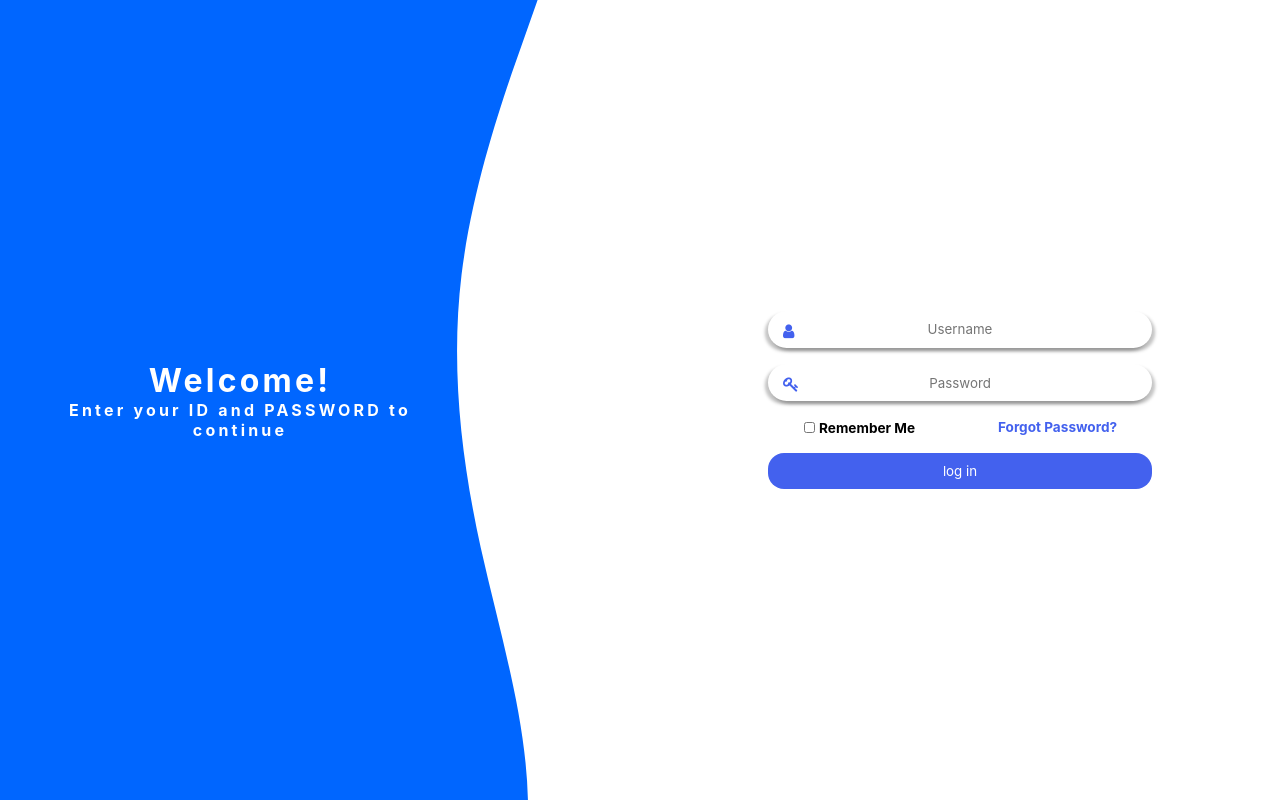
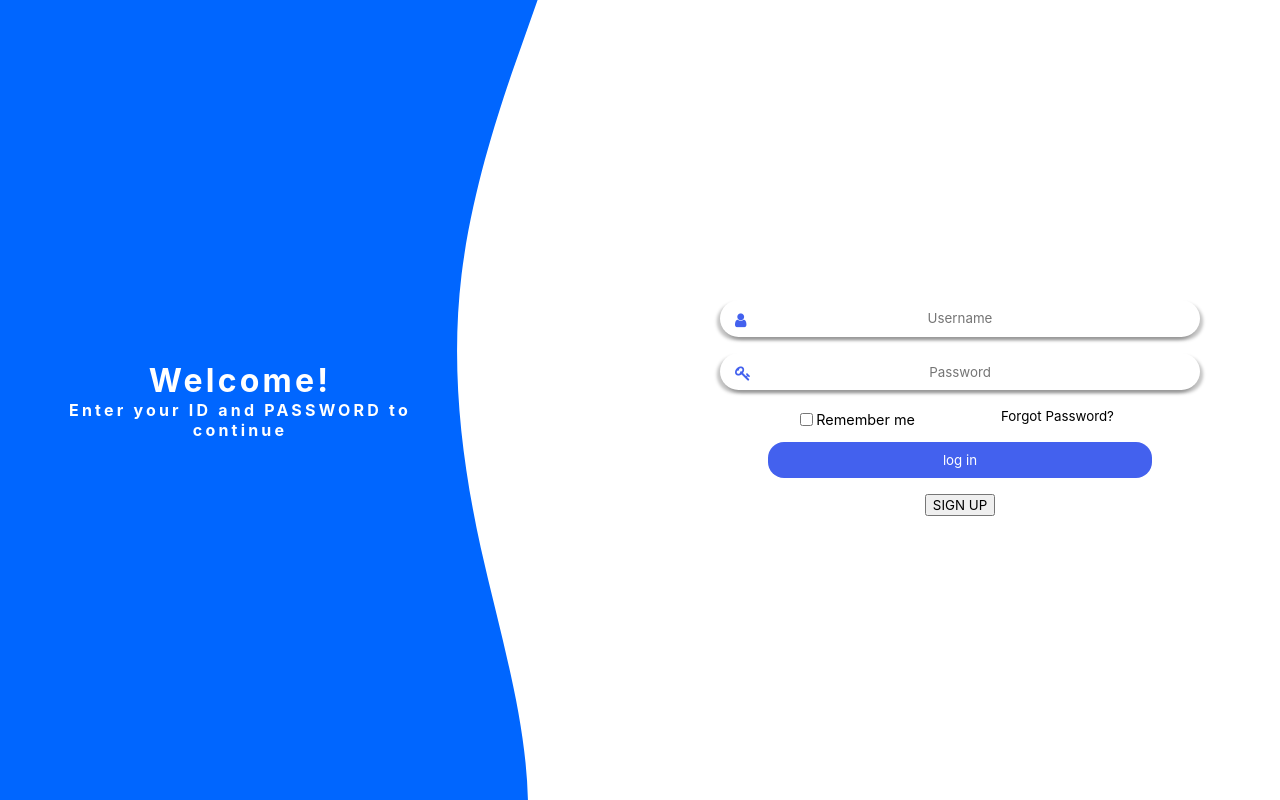
Before and after one commit to czcAndy/React_login_animated, a React (Create React App) app: page / in a window 1280 px wide. Built offline with nearby package versions, Linux system fonts and the light colour scheme.

Commit message:
Splits up the Background component in multiple components (Not completed yet)

```diff
--- a/src/components/background/Background.js
+++ b/src/components/background/Background.js
@@ -1,3 +1,4 @@
+import Form from "../form/Form";
 import styles from "./Background.module.css";
 
 const Background = (props) => {
@@ -8,26 +9,8 @@ const Background = (props) => {
         <h3>Enter your ID and PASSWORD to continue</h3>
       </div>
       <div className={styles.form_control}>
-        <form className={styles.form}>
-          <div className={styles.input_wrapper}>
-            <i class="fa fa-user icon"/>
-            <input className={styles.input} id="username" type="text" placeholder="Username"/>
-          </div>
-          <div className={styles.input_wrapper}>
-            <i class="fa fa-key icon"/>
-          <input className={styles.input} id="password" type="password" placeholder="Password" />
-          </div>
-          <div className={styles.other_actions}>
-            <li className={styles.li}>
-              <input className={styles.checkbox} type="checkbox" id="remember_me" />
-              <label className={styles.label} for="remember_me">Remember Me</label>
-            </li>
-              <button className={styles.link}>Forgot Password?</button>
-          </div>
-          <button className={styles.submit} type="submit">
-            log in
-          </button>
-        </form>
+        <Form></Form>
+        <button className={styles.link}>SIGN UP</button>
       </div>
     </div>
   );
--- a/src/components/background/Background.module.css
+++ b/src/components/background/Background.module.css
@@ -1,11 +1,3 @@
-:root{
-    --persian-blue: #3f37c9ff;
-    --ultramarine-blue: #4361eeff;
-
-    --main-color: var(--persian-blue);
-    --seondary-color: var(--ultramarine-blue);
-}
-
 .hero {
     width: 100vw;
     height: 100vh;
@@ -48,106 +40,3 @@
     justify-content: center;
     flex-direction: column;
 }
-
-.form {
-    display: flex;
-    flex-direction: column;
-    align-items: center;
-    justify-content: center;
-    width: 30rem;
-    background-color: white;
-}
-
-.input{
-    box-shadow: -0.2rem 0.2rem 0.2rem rgba(0, 0, 0, 0.233), 0.2rem 0.2rem 0.2rem rgba(0, 0, 0, 0.233);
-    width: 100%;
-    padding: 0.8em;
-    border: none;
-    border-radius: 20px;
-    text-align: center;
-    margin-top: 1rem;
-    position: relative;
-}
-
-.input:focus {
-    outline: none;
-}
-
-.input_wrapper {
-    width: 80%;
-    position: relative;
-    align-items: center;
-    justify-content: center;
-    display: flex;
-}
-
-.input_wrapper > i {
-    position: absolute;
-    top: 1.75rem;
-    left: 15px;
-    z-index: 2;
-    color: var(--ultramarine-blue)
-}
-
-.other_actions{
-    display: flex;
-    flex-direction: row;
-    justify-content: space-evenly;
-    margin-top: 1rem;
-    margin-bottom: 1rem;
-    width: 100%;
-}
-
-.submit {
-    width: 80%;
-    text-decoration: none;
-    background-color: var(--seondary-color);
-    border: none;
-    border-radius: 1rem;
-
-    color:white;
-    cursor: pointer;
-
-    padding:10px 20px;
-    text-align: center;
-
-    transition-duration: 200ms;
-    margin-bottom: 1rem;
-}
-
-.submit:hover {
-    background-color:var(--main-color);
-}
-
-.link:hover {
-    color:var(--main-color);
-}
-
-.link {
-    border: none;
-    text-decoration: none;
-    cursor: pointer;
-    background-color: transparent;
-    font-size: 0.85rem;
-    margin: 0;
-    padding: 0;
-    color: var(--seondary-color);
-    font-weight: bold;
-}
-
-.label {
-    font-size: 0.85rem;
-    margin-left: 0.2rem;
-    font-weight: bold;
-}
-
-.label, .checkbox {
-    line-height: 0.85em;
-    height: 0.85em;
-}
-
-
-.li {
-    overflow: hidden;
-    list-style: none;
-}
--- /dev/null
+++ b/src/components/form/Form.js
@@ -0,0 +1,47 @@
+import Checkbox from '../../ui/elements/input/Checkbox';
+import TextInput from '../../ui/elements/input/TextInput';
+import TextInputWithIcon from '../../ui/elements/input/TextInputWithIcon';
+import styles from './Form.module.css';
+
+const Form = props => {
+    return (
+        <form className={styles.form}>
+            <TextInputWithIcon placeholder={"Username"} preDefinedIconClasses={"fa fa-user icon"}/>
+            <TextInputWithIcon placeholder={"Password"}  preDefinedIconClasses={"fa fa-key icon"}/>
+
+          <div className={styles.other_actions}>
+            <Checkbox label={"Remember me"}></Checkbox>
+            <button className={styles.link}>Forgot Password?</button>
+          </div>
+          <button className={styles.submit} type="submit">
+            log in
+          </button>
+        </form>
+    )
+}
+
+export default Form;
+
+
+/*
+<form className={styles.form}>
+          <div className={styles.input_wrapper}>
+            <i class="fa fa-user icon"/>
+            <input className={styles.input} id="username" type="text" placeholder="Username"/>
+          </div>
+          <div className={styles.input_wrapper}>
+            <i class="fa fa-key icon"/>
+          <input className={styles.input} id="password" type="password" placeholder="Password" />
+          </div>
+          <div className={styles.other_actions}>
+            <li className={styles.li}>
+              <input className={styles.checkbox} type="checkbox" id="remember_me" />
+              <label className={styles.label} for="remember_me">Remember Me</label>
+            </li>
+              <button className={styles.link}>Forgot Password?</button>
+          </div>
+          <button className={styles.submit} type="submit">
+            log in
+          </button>
+        </form>
+*/
--- /dev/null
+++ b/src/components/form/Form.module.css
@@ -0,0 +1,65 @@
+.form {
+    display: flex;
+    flex-direction: column;
+    align-items: center;
+    justify-content: center;
+    width: 30rem;
+    background-color: white;
+}
+
+.input_wrapper {
+    width: 80%;
+    position: relative;
+    align-items: center;
+    justify-content: center;
+    display: flex;
+}
+
+.input_wrapper > i {
+    position: absolute;
+    top: 1.75rem;
+    left: 15px;
+    z-index: 2;
+    color: var(--primary-blue)
+}
+
+.other_actions{
+    display: flex;
+    flex-direction: row;
+    justify-content: space-evenly;
+    margin-top: 1rem;
+    margin-bottom: 1rem;
+    width: 100%;
+}
+
+.submit {
+    width: 80%;
+    text-decoration: none;
+    background-color: var(--primary-blue);
+    border: none;
+    border-radius: 1rem;
+
+    color:white;
+    cursor: pointer;
+
+    padding:10px 20px;
+    text-align: center;
+
+    transition-duration: 200ms;
+    margin-bottom: 1rem;
+}
+
+.submit:hover {
+    background-color:var(--accent-blue);
+}
+
+.link:hover {
+    color:var(--primary-blue);
+}
+
+.link {
+    border:none;
+    text-decoration: none;
+    cursor: pointer;
+    background-color: transparent;
+}
--- a/src/index.css
+++ b/src/index.css
@@ -1,5 +1,13 @@
 @import url("https://fonts.googleapis.com/css2?family=Poppins:ital,wght@0,200;1,600&display=swap");
 @import url("https://cdnjs.cloudflare.com/ajax/libs/font-awesome/4.7.0/css/font-awesome.min.css");
+
+:root{
+  --persian-blue: #3f37c9ff;
+  --ultramarine-blue: #4361eeff;
+
+  --accent-blue: var(--persian-blue);
+  --primary-blue: var(--ultramarine-blue);
+}
 
 * {
   margin: 0;
--- /dev/null
+++ b/src/ui/elements/input/Checkbox.js
@@ -0,0 +1,34 @@
+import styled from "styled-components";
+
+/* Using li element to allign the label and the checkbox*/
+const StyledItemList = styled.li`
+    overflow: hidden;
+    list-style: none;
+`
+
+const StyledCheckbox = styled.input`
+    margin-top: 0.4rem;
+    line-height: 0.85rem;
+    height: 0.85rem;
+    float: left;
+`
+
+const StyledLabel = styled.label`
+    margin-left: 0.2rem;
+    font-size: 0.9rem;
+    margin-top: 0.4rem;
+    line-height: 0.85rem;
+    height: 0.85rem;
+    float: left;
+`
+
+const Checkbox = props => {
+    return (
+        <StyledItemList>
+              <StyledCheckbox type="checkbox"/>
+              <StyledLabel>{props.label}</StyledLabel>
+        </StyledItemList>
+    )
+}
+
+export default Checkbox;
--- /dev/null
+++ b/src/ui/elements/input/TextInput.js
@@ -0,0 +1,25 @@
+import styled from "styled-components";
+
+const StyledInput = styled.input`
+  box-shadow: -0.2rem 0.2rem 0.2rem rgba(0, 0, 0, 0.233),
+    0.2rem 0.2rem 0.2rem rgba(0, 0, 0, 0.233);
+  width: 100%;
+  padding: 0.8em;
+  border: none;
+  border-radius: 20px;
+  text-align: center;
+  margin-top: 1rem;
+  position: relative;
+
+  &:focus {
+    outline: none;
+  }
+`;
+
+const TextInput = (props) => {
+    return <StyledInput type="text" placeholder={props.placeholder}>
+
+    </StyledInput>
+}
+
+export default TextInput;
--- /dev/null
+++ b/src/ui/elements/input/TextInputWithIcon.js
@@ -0,0 +1,25 @@
+import TextInput from "./TextInput";
+import FlexWrapper from "../../layout/FlexWrapper";
+import styled from "styled-components";
+
+const StyledI = styled.i.attrs(props => ({
+    className: props.preDefinedIconClasses
+}))`
+position: absolute;
+top: 1.75rem;
+left: 15px;
+z-index: 2;
+color: var(--primary-blue);
+`
+
+const TextInputWithIcon = (props) => {
+
+  return (
+    <FlexWrapper width={"100%"}>
+      <StyledI className={props.preDefinedIconClasses} />
+      <TextInput placeholder={props.placeholder} />
+    </FlexWrapper>
+  );
+};
+
+export default TextInputWithIcon;
--- /dev/null
+++ b/src/ui/layout/FlexWrapper.js
@@ -0,0 +1,16 @@
+import styled from "styled-components";
+
+const StyledDiv = styled.div`
+    width: ${props => props.width ? props.width : '100%'};
+    height: ${props => props.height ? props.height : '100%'};
+    position: relative;
+    align-items: center;
+    justify-content: center;
+    display: flex;
+`
+
+const FlexWrapper = props => {
+    return <StyledDiv width={props.width} height={props.height}>{props.children}</StyledDiv>
+}
+
+export default FlexWrapper;
```
